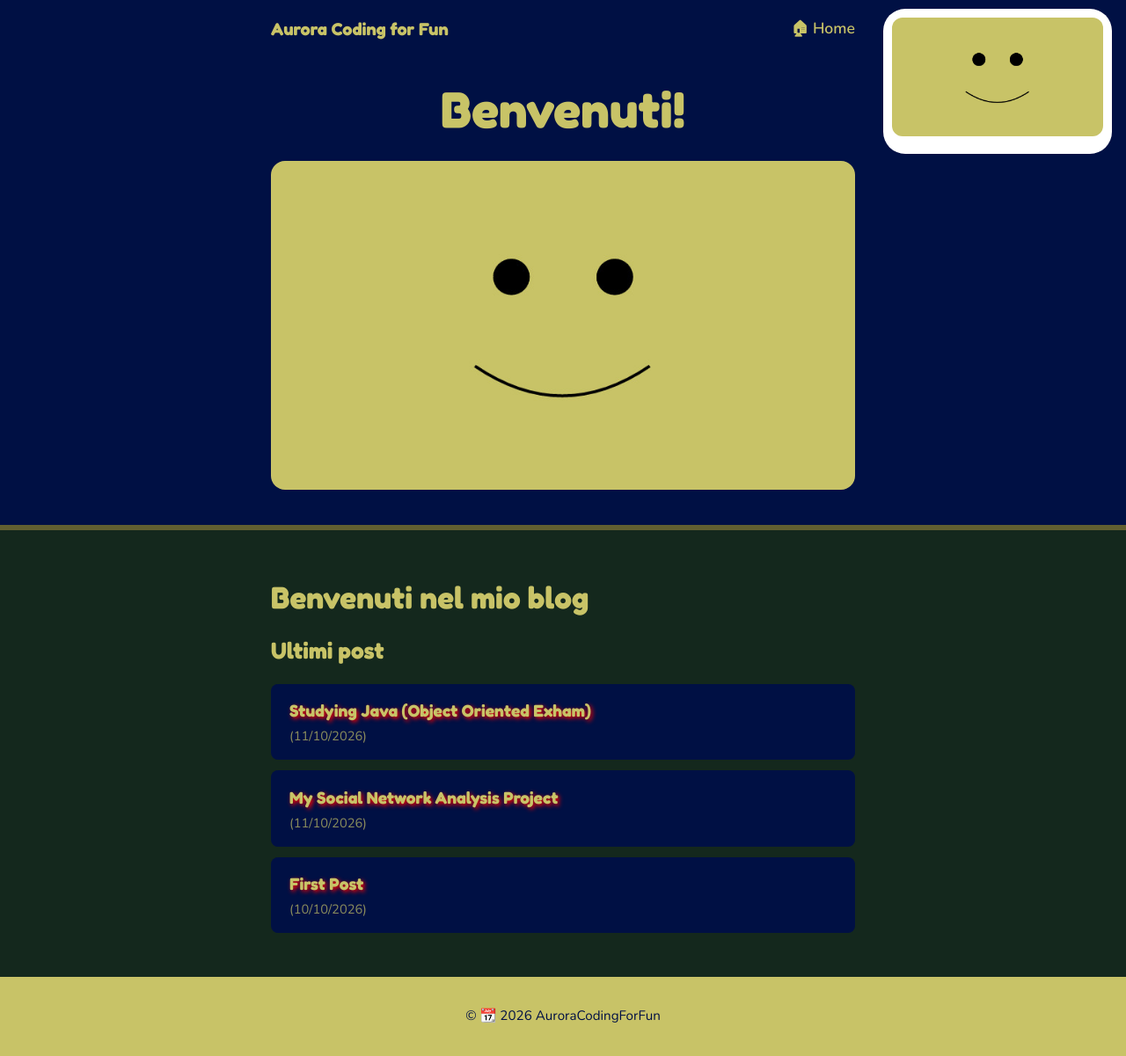
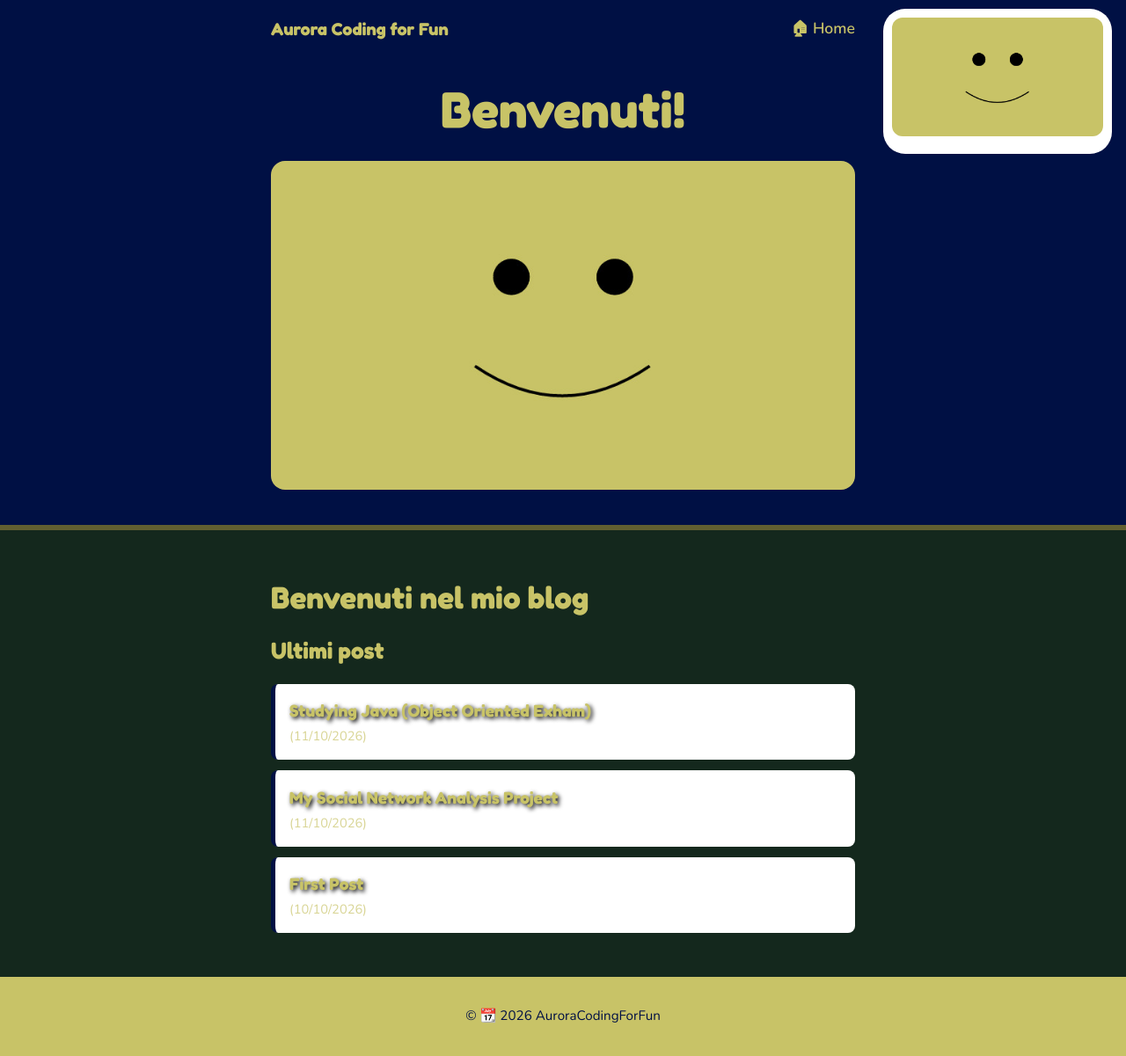
Before and after one commit to AuroraCodingForFun/BlogSite, a Jekyll site: the page built from index.md, in a window 1280 px wide. Shown: the whole page at 88% size. Built offline with Jekyll 4.4.1, drawn with Linux system fonts in a browser that asks for light colours.

Commit message:
Update post list item styles in index.md
Changed the background color style of post list items and updated text shadow color for post titles.

```diff
--- a/index.md
+++ b/index.md
@@ -54,9 +54,9 @@ aside.laterale {
 <h2> Ultimi post </h2>
 <ul class="post-list">
   {% for post in site.posts %}
-    <li style=" background-color: #001044">
+    <li>
       <div>
-        <a href="{{ post.url | relative_url }}"> <b style="text-shadow: 2px 2px 5px red;">{{ post.title }} </b></a>
+        <a href="{{ post.url | relative_url }}"> <b style="text-shadow: 2px 2px 5px black;">{{ post.title }} </b></a>
         <small>({{ post.date | date: "%d/%m/%Y" }})</small>
       </div>
     </li>
```
